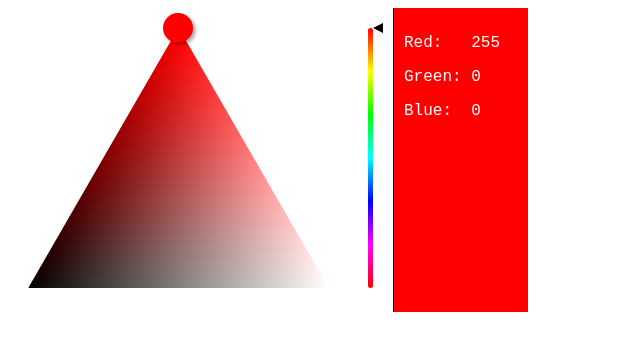
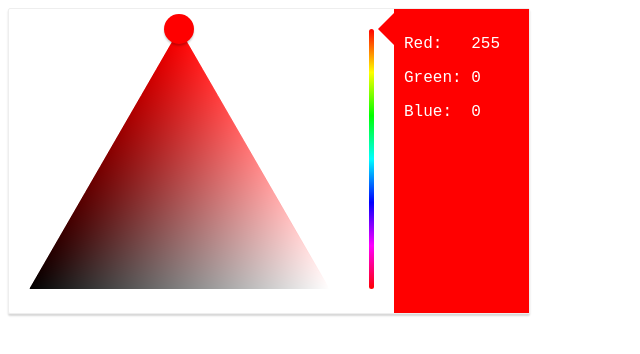
Before and after one commit to gbphelps/visualHTMLcoder, a website built with webpack: page slider/slider.html in a window 1280 px wide. Shown: the whole page, without its empty margins (0-640 px from the left). Built offline with nearby package versions, Linux system fonts and the light colour scheme.

Commit message:
Clean up styling, add some drop shadows

```diff
--- a/slider/slider.css
+++ b/slider/slider.css
@@ -10,26 +10,23 @@
 
 #dragger, #dragger2{
   position:absolute;
-  height: 18px;
-  width: 18px;
   box-sizing: border-box;
-  /* border: 1px solid white; */
+  cursor: pointer;
 }
 
 #dragger2{
   height: 30px;
   width: 30px;
   border-radius: 15px;
-  box-shadow: 3px 2px 3px rgba(0,0,0,.3);
+  box-shadow: 0 2px 2px 0 rgba(0,0,0,.2);
 }
 
 #dragger{
-  bottom: -15px;
-  right: -10px;
+  right: -20px;
   border: 10px solid transparent;
-  border-width: 5px 10px;
+  border-width: 16px 16px;
   height: 10px;
-  width: 20px;
+  width: 10px;
   border-right-color: black;
 }
 
@@ -48,10 +45,12 @@ body{
   width: 100%;
   flex-grow:2;
   padding:10px;
-  border-left: 1px solid black;
   box-sizing:border-box;
 }
 
 #container{
   width: 520px;
+  border: 1px solid #eee;
+  border-radius: 2px;
+  box-shadow: 0 2px 2px 0 rgba(0,0,0,0.16)
 }
--- a/slider/slider.js
+++ b/slider/slider.js
@@ -1,4 +1,8 @@
 
+
+
+const grab = 'url(https://ssl.gstatic.com/ui/v1/icons/mail/images/2/openhand.cur), default';
+const grabbing = 'url(https://ssl.gstatic.com/ui/v1/icons/mail/images/2/closedhand.cur), default';
 
 const calcColor = status => {
     const progress = status / 260 * 6;
@@ -95,7 +99,7 @@ const updateCanvas = () => {
 };
 
 const updateDragger = () => {
-  dragger.style.borderBottomColor = format(document.getElementById('dragger2').color);
+  dragger.style.borderRightColor = format(document.getElementById('dragger2').color);
 }
 
 const updateDragger2 = () => {
@@ -185,13 +189,13 @@ const canvas = document.getElementById('canvas');
         ${format(colorStops[6])}
     )`;
 
-  //updateDragger();
+  updateDragger();
 
 }
 
 
 document.addEventListener('DOMContentLoaded',()=>{
-
+  document.body.style.cursor = 'default';
   const container = create('DIV',document.body,{id: 'container'},{display: 'flex'});
   const picker = create('DIV', container, {id:'picker'});
 
@@ -231,8 +235,9 @@ document.addEventListener('DOMContentLoaded',()=>{
         id: 'dragger',
         status: 0,
       },{
-        top: -5 + 'px',
+        top: -16 + 'px',
         position: 'absolute',
+        'border-right-color': format(canvas.color)
       });
 
   const swatch =
@@ -252,6 +257,14 @@ document.addEventListener('DOMContentLoaded',()=>{
   updateCanvas();
 
 
+  // //GRABBING
+  // dragger2.addEventListener('mouseover', ()=>{
+  //   if (document.body.style.cursor === 'default') document.body.style.cursor = grab;
+  //   dragger2.addEventListener('mouseout',()=>{
+  //     if (document.body.style.cursor === 'grab') document.body.style.cursor = 'default';
+  //   },{once:true})
+  // })
+
   dragger2.addEventListener('mousedown', e => {
 
     //TODO make it easier to get the top shade
@@ -261,6 +274,7 @@ document.addEventListener('DOMContentLoaded',()=>{
     e.preventDefault();
     let x = e.clientX;
     let y = e.clientY;
+    //document.body.style.cursor = grabbing;
 
     const mousemove = e => {
       const diffx = e.clientX - x;
@@ -327,7 +341,9 @@ document.addEventListener('DOMContentLoaded',()=>{
     document.addEventListener('mousemove', mousemove);
 
     document.addEventListener('mouseup',
-      ()=>document.removeEventListener('mousemove', mousemove),
+      ()=>{
+        document.removeEventListener('mousemove', mousemove);
+      },
       {once:true}
     );
 
@@ -351,13 +367,13 @@ document.addEventListener('DOMContentLoaded',()=>{
         y = e.clientY;
       }
 
-      dragger.style.top = dragger.status - 5 + 'px'; //TODO 1/2 dragger height
+      dragger.style.top = dragger.status - 16 + 'px'; //TODO 1/2 dragger height
 
       canvas.color = calcColor(dragger.status);
 
       updateCanvas();
       updateDragger2();
-      // updateDragger();
+      updateDragger();
       updateSwatch();
 
     };
```
